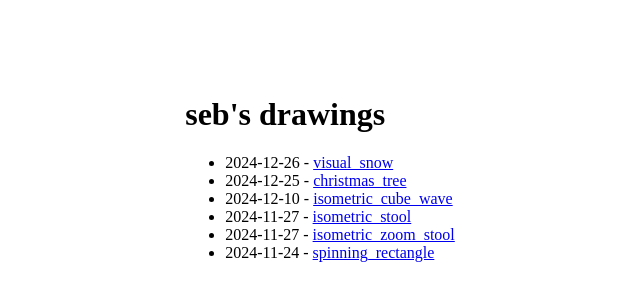
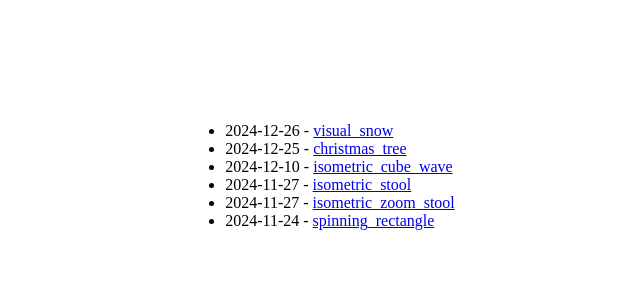
Before and after one commit to sbmsr/drawings, an Eleventy site: page src/index.njk in a window 1280 px wide. Shown: the part 224-524 px from the top of the page, without its empty margins (320-960 px from the left). Built offline with nearby package versions, Linux system fonts and the light colour scheme; Eleventy itself is replaced by a stand-in of ours; files that its build step writes are made by us from their sources.

Commit message:
remove heading

```diff
--- a/src/index.njk
+++ b/src/index.njk
@@ -1,8 +1,7 @@
 ---
 layout: base.njk
-title: "seb's drawings"
+title: "art by seb"
 ---
-<h1>{{ title }}</h1>
 <ul>
 {%- for drawing in collections.drawings -%}
     <li>{{ drawing.date | formatDate }} - <a href="{{ drawing.url }}">{{ drawing.fileSlug }}</a></li>
```
